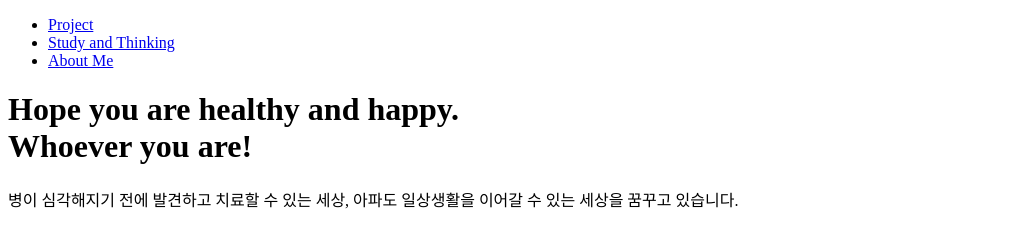
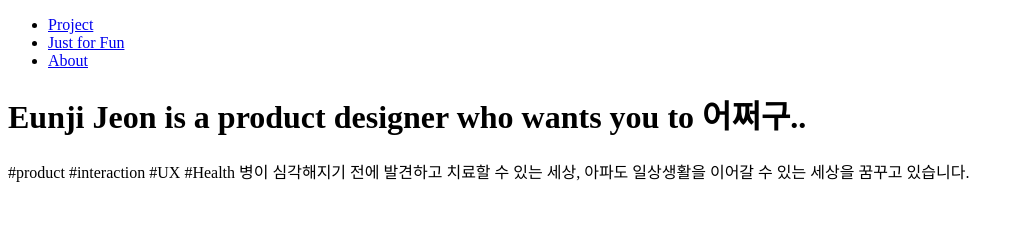
Before and after one commit to hey-eunji/folio, a plain HTML site: page index.html in a window 1280 px wide. Shown: the whole page, without its empty margins (0-1024 px from the left). Drawn offline with Linux system fonts and the light colour scheme.

Commit message:
Update index.html

```diff
--- a/index.html
+++ b/index.html
@@ -1,18 +1,20 @@
 <!doctype html>
 <html>
 <head>
-  <title>Project | Hey Eunji</title>
+  <title>Hey Eunji</title>
   <meta charset="utf-8">
 </head>
 <nav>
   <ul>
-    <li><a href="index.html">Project</font></a></li>
-    <li><a href="study.html">Study and Thinking</font></a></li>
-    <li><a href="about.html">About Me</font></a></li>
+    <li><a href="index.html">Project</a></li>
+    <li><a href="study.html">Just for Fun</a></li>
+    <li><a href="about.html">About</a></li>
   </ul>
 </nav>
 <body>
-  <h1>Hope you are healthy and happy.<br>Whoever you are!</h1>
-  <p>병이 심각해지기 전에 발견하고 치료할 수 있는 세상, 아파도 일상생활을 이어갈 수 있는 세상을 꿈꾸고 있습니다.</p>
+  <h1>Eunji Jeon is a product designer who wants you to 어쩌구..</h1>
+  <p>#product #interaction #UX #Health 병이 심각해지기 전에 발견하고 치료할 수 있는 세상, 아파도 일상생활을 이어갈 수 있는 세상을 꿈꾸고 있습니다.</p>
 </body>
+<footer>
+</footer>
 </html>
```
